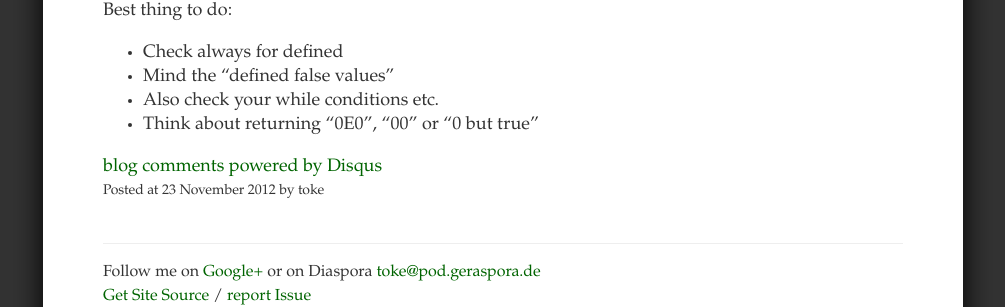
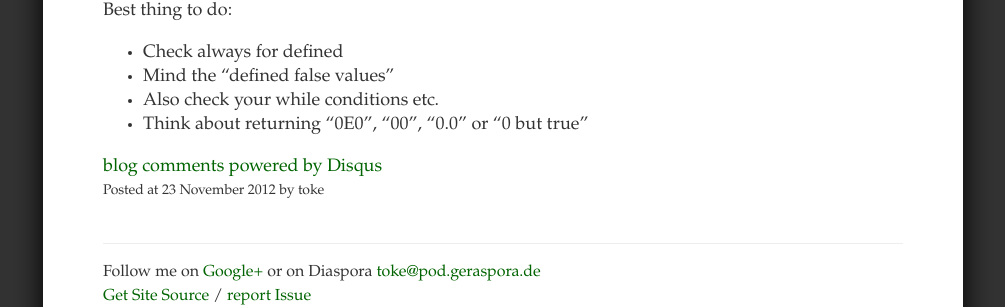
Before and after one commit to toke/toke.de, a Jekyll site: the page built from _posts/2012-11-02-perl-boolean.markdown, in a window 1280 px wide. Shown: the part 774-1081 px from the top of the page, without its empty margins (137-1142 px from the left). Built offline with Jekyll 4.4.1, drawn with Linux system fonts in a browser that asks for light colours; comment, search, counter and statistics services are not loaded.

Commit message:
Update _posts/2012-11-02-perl-boolean.markdown

```diff
--- a/_posts/2012-11-02-perl-boolean.markdown
+++ b/_posts/2012-11-02-perl-boolean.markdown
@@ -37,4 +37,4 @@ Best thing to do:
  * Check always for defined
  * Mind the "defined false values"
  * Also check your while conditions etc.
- * Think about returning "0E0", "00" or "0 but true"
+ * Think about returning "0E0", "00", "0.0" or "0 but true"
```
